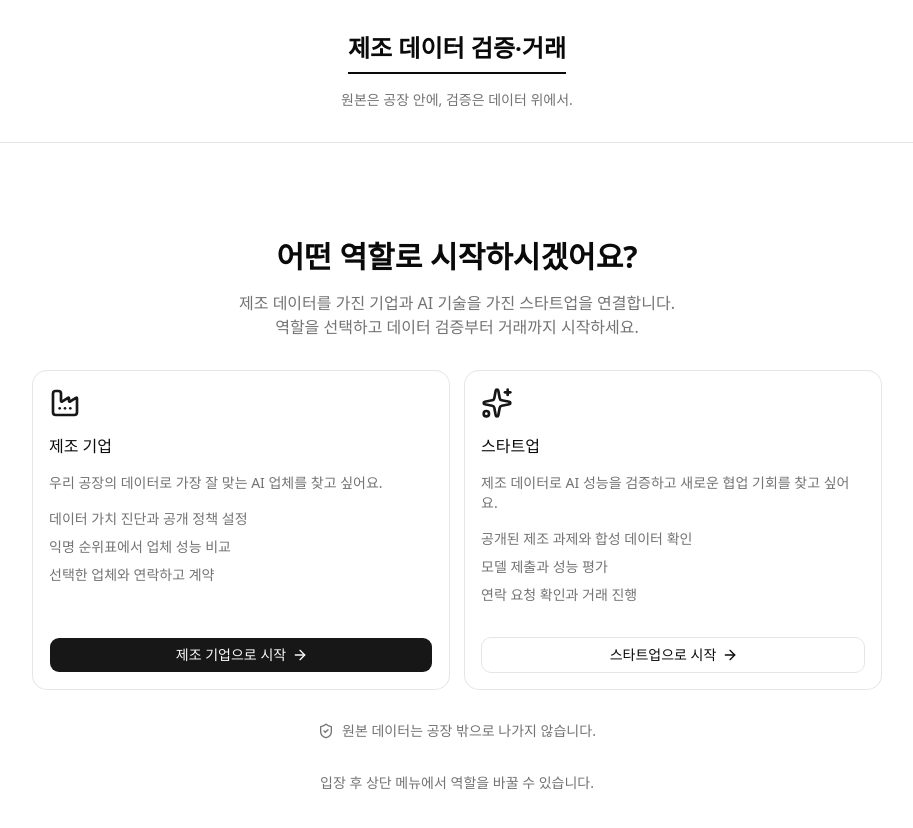
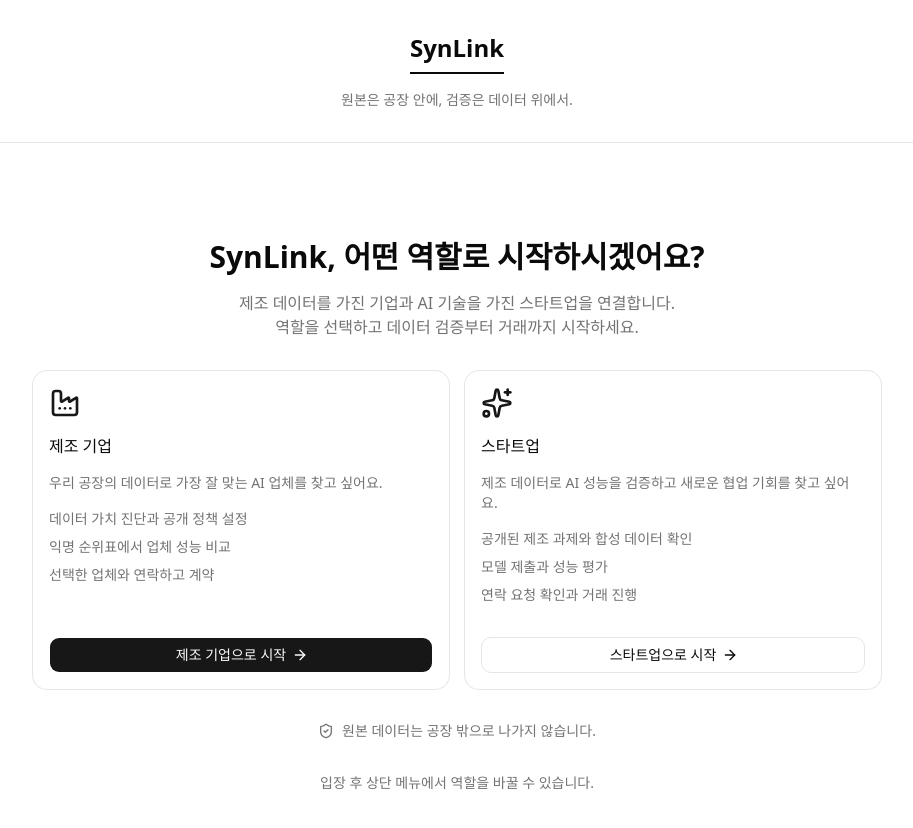
Before and after one commit to OracleHackerthon/data-platform, a Next.js app in the folder web/: page / in a window 1280 px wide. Shown: the top 828 px of the page, without its empty margins (183-1096 px from the left). Built offline with nearby package versions, Linux system fonts and the light colour scheme.

Commit message:
feat: 서비스 이름을 SynLink로 변경

```diff
--- a/web/app/layout.tsx
+++ b/web/app/layout.tsx
@@ -8,7 +8,7 @@
 
 // 빌드 시 외부 폰트 다운로드를 피하려고 시스템 폰트를 쓴다
 export const metadata: Metadata = {
-  title: "제조 데이터 검증·거래",
+  title: "SynLink",
   description: "공장 원본 데이터를 내보내지 않고 AI 업체의 성능을 비교하는 플랫폼",
 };
 
--- a/web/app/page.tsx
+++ b/web/app/page.tsx
@@ -18,7 +18,7 @@
 
   return <main className="mx-auto flex w-full max-w-4xl flex-col gap-8 px-6 py-8 sm:py-16">
     <section className="flex flex-col gap-4 text-center">
-      <h1 className="text-2xl font-semibold sm:text-3xl">어떤 역할로 시작하시겠어요?</h1>
+      <h1 className="text-2xl font-semibold sm:text-3xl">SynLink, 어떤 역할로 시작하시겠어요?</h1>
       <p className="text-muted-foreground">제조 데이터를 가진 기업과 AI 기술을 가진 스타트업을 연결합니다.<br className="hidden sm:block" />역할을 선택하고 데이터 검증부터 거래까지 시작하세요.</p>
     </section>
     <div className="grid gap-4 sm:grid-cols-2">
--- a/web/components/role/role-toggle.tsx
+++ b/web/components/role/role-toggle.tsx
@@ -29,7 +29,7 @@
   }
   return <div className="flex w-full flex-col gap-8">
     <div className="flex flex-col items-center gap-4 text-center">
-      <Link href="/" className="border-b-2 border-foreground pb-2 text-2xl font-semibold">제조 데이터 검증·거래</Link>
+      <Link href="/" className="border-b-2 border-foreground pb-2 text-2xl font-semibold">SynLink</Link>
       <p className="text-sm text-muted-foreground">원본은 공장 안에, 검증은 데이터 위에서.</p>
     </div>
     {path !== "/" && <div className="flex flex-wrap items-center justify-between gap-4">
```
